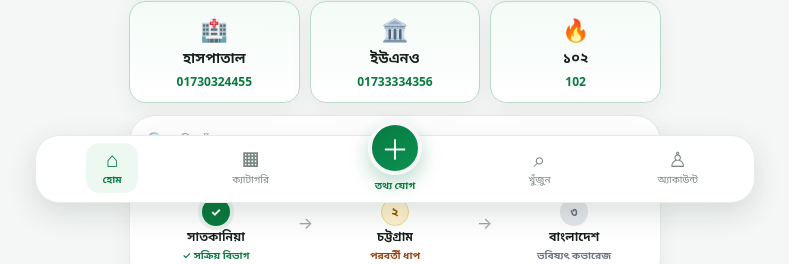
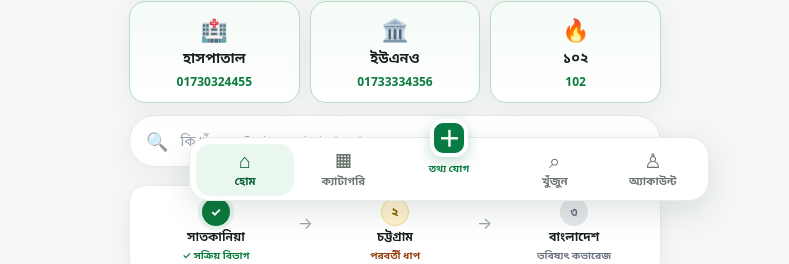
Before and after one commit to abbasali01843/bangladesh-local-directory, a Next.js app: page / in a window 1280 px wide. Shown: the part 587-851 px from the top of the page, without its empty margins (245-1034 px from the left). Built offline with nearby package versions, Linux system fonts and the light colour scheme; no server answers; the database is empty.

Commit message:
ui: refine clean bottom navigation

```diff
--- a/app/globals.css
+++ b/app/globals.css
@@ -721,3 +721,36 @@ textarea.ps-input{min-height:105px;padding-top:12px}
 .ps-notice-meta span{color:var(--ps-green);background:#eaf7ef;border-radius:999px;padding:4px 7px}
 .ps-notice-title{font-size:15px;line-height:1.4;margin:0 0 5px}
 .ps-notice-card{padding:15px 16px}
+
+
+/* Final bottom navigation — clean, compact, professional */
+.ps-bottom{
+  position:fixed;left:50%;bottom:12px;transform:translateX(-50%);
+  width:min(calc(100% - 24px),520px);height:64px;padding:6px;
+  display:grid;grid-template-columns:1fr 1fr 1.15fr 1fr 1fr;align-items:center;
+  background:rgba(255,255,255,.96);border:1px solid var(--ps-line);
+  border-radius:20px;box-shadow:0 10px 30px rgba(20,45,32,.12);
+  backdrop-filter:blur(16px);-webkit-backdrop-filter:blur(16px);
+  z-index:50;
+}
+.ps-nav-item,.ps-nav-center{min-width:0;height:52px;border-radius:15px;text-decoration:none;
+  display:flex;flex-direction:column;align-items:center;justify-content:center;gap:2px;
+  color:#6b766f;font-size:11px;font-weight:600;transition:all .18s ease;
+}
+.ps-nav-item:hover{background:#f3f7f4;color:var(--ps-green)}
+.ps-nav-item.active{background:var(--ps-green-soft);color:var(--ps-green-dark)}
+.ps-nav-ico{font-size:20px;line-height:20px;font-weight:500}
+.ps-nav-center{position:relative;gap:1px;color:var(--ps-green-dark)}
+.ps-nav-center-btn{
+  width:38px;height:38px;margin-top:-18px;border-radius:13px;
+  display:grid;place-items:center;background:var(--ps-green);color:#fff;
+  border:4px solid #fff;box-shadow:0 5px 14px rgba(8,122,67,.24);
+  font-size:22px;line-height:1;
+}
+.ps-nav-center-label{font-size:10px;font-weight:700}
+@media(max-width:380px){
+ .ps-bottom{width:calc(100% - 16px);bottom:8px;height:60px;border-radius:18px}
+ .ps-nav-item,.ps-nav-center{height:48px;font-size:10px;border-radius:13px}
+ .ps-nav-ico{font-size:18px}
+ .ps-nav-center-btn{width:34px;height:34px;margin-top:-15px;font-size:20px}
+}
```
